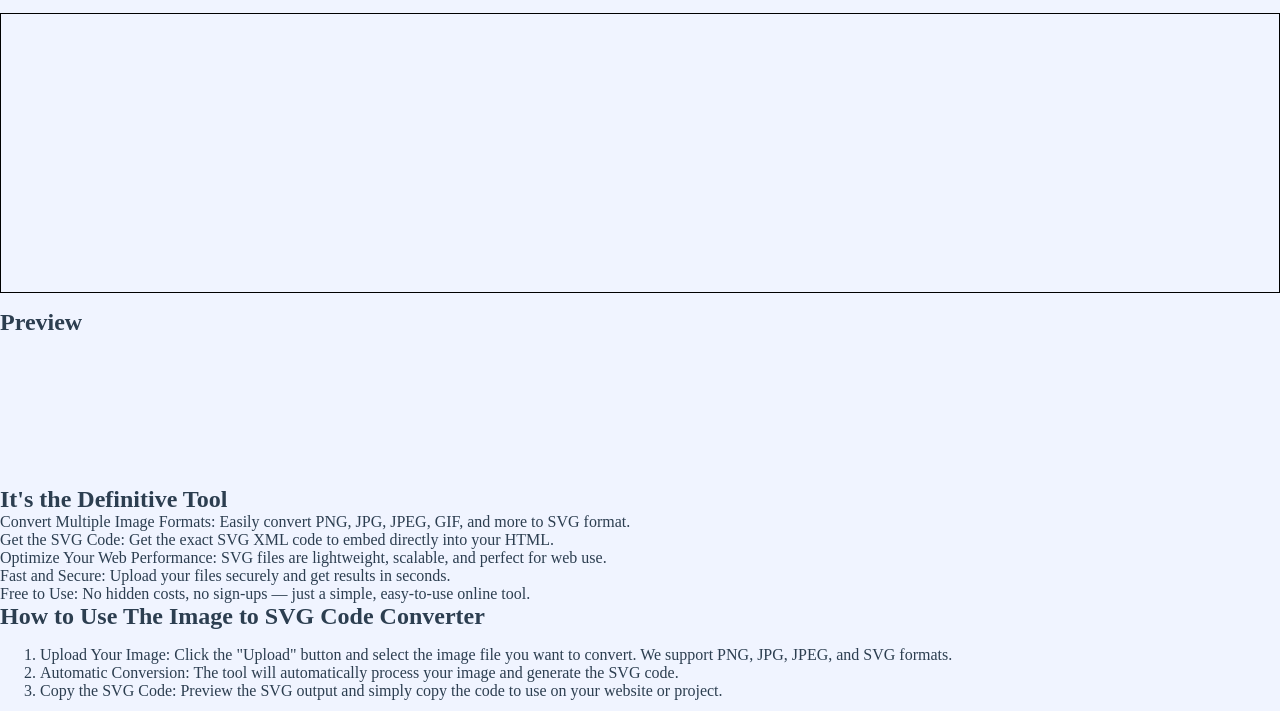
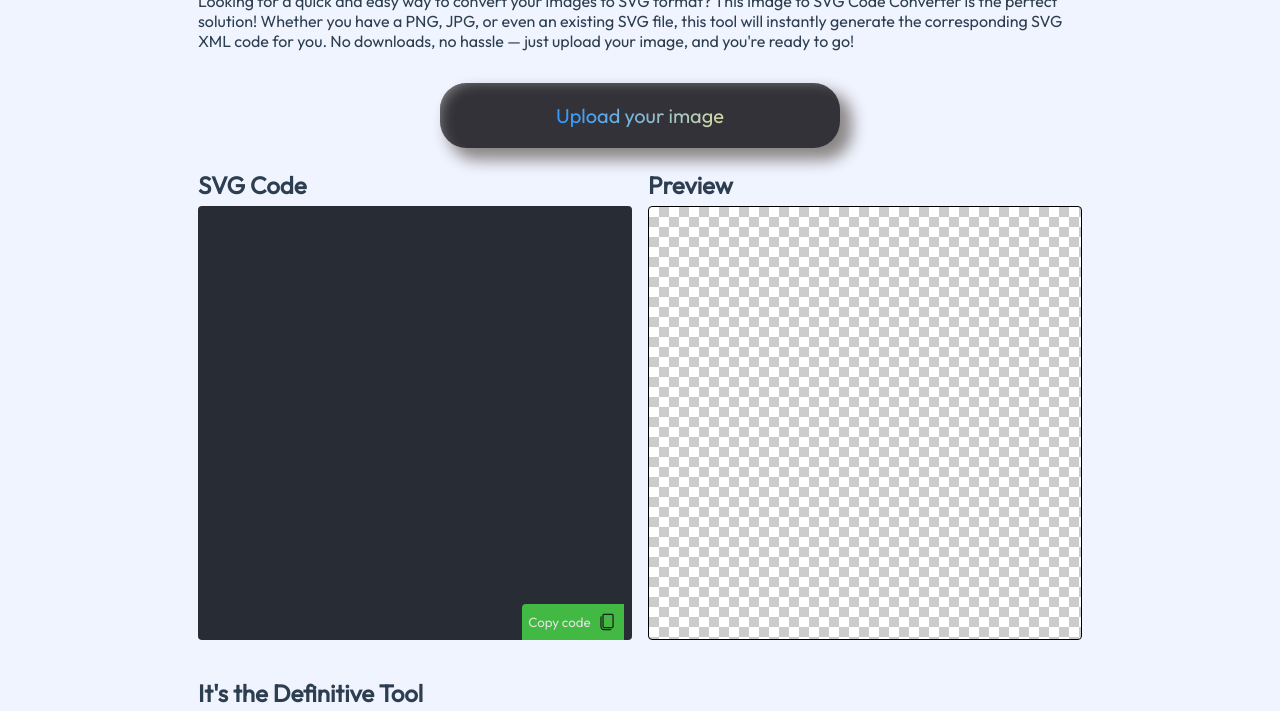
Before and after one commit to lricci58/img-to-svg-code, a plain HTML site: page index.html in a window 1280 px wide. Shown: the part 97-808 px from the top of the page. Drawn offline with nearby package versions, Linux system fonts and the light colour scheme; a web font is replaced by a local one.

Commit message:
added functionality to upload image, copy svg, etc... and added styles only to the tool itself

```diff
--- a/css/base.css
+++ b/css/base.css
@@ -1,6 +1,6 @@
 @charset "UTF-8";
 
-@import url("css/includes/fonts.css");
+@import url("includes/fonts.css");
 
 :root {
 	--primary-clr: #359aff;
@@ -28,9 +28,9 @@
 	--ubuntu-light: "Ubuntu Light";
 
 	/* Scrollbar */
-	--scrollbar-track-color: #14111100;
-	--scrollbar-thumb-color: var(--lv2-clr1);
-	--scrollbar-thumb-hover-color: var(--lv1-clr5);
+	--scrollbar-track-color: #b5b7c0;
+	--scrollbar-thumb-color: #413737;
+	--scrollbar-thumb-hover-color: #584c4c;
 
 	--scrollbar-width-pc: 8px;
 	--scrollbar-width-mb: 0px;
@@ -162,6 +162,11 @@ ul {
 	list-style-type: none;
 }
 
+ol {
+	padding: 0;
+	padding-left: 1em;
+}
+
 a {
 	text-decoration: none;
 }
--- a/css/home.css
+++ b/css/home.css
@@ -1,28 +1,167 @@
-header {}
+:root {
+    --min-padding: 0.5em;
+    --preferred-width: calc(95vw - (var(--min-padding) * 2));
+}
 
-section {}
+main,
+footer {
+    margin: auto;
+    width: min(100%, 900px);
+    padding: calc(var(--min-padding) * 2) var(--min-padding);
+}
 
-footer {}
+main {
+    display: flex;
+    flex-direction: column;
+    gap: 2em;
+}
 
-.tool-container {}
+/* header {}
 
-#image-input {}
+section {} */
+
+footer {
+    margin: auto;
+}
+
+h1 {
+    margin: 0.5em 0;
+}
+
+h2 {
+    margin: 0.25em 0;
+}
+
+ul {
+    padding-left: 1em;
+    list-style-type: unset;
+}
+
+.tool-container {
+    display: flex;
+    flex-direction: column;
+    gap: 1em;
+}
+
+#image-input {
+    display: none;
+}
+
+.upload-image-button {
+    display: block;
+    margin: auto;
+    width: min(100%, 400px);
+    border-radius: 2em;
+    background-color: var(--tertiary-clr);
+    box-shadow: 10px 10px 15px 2px #8b8686, 8px 6px 15px -10px #a1a1a1 inset;
+    outline: none;
+}
+
+.upload-image-button>.mask-text {
+    /* font-size: clamp(1.25em, 1.5vw, 1.5em); */
+    font-size: 1.5em;
+    padding: 1em 2em;
+
+    display: inline-block;
+    background: linear-gradient(to right, var(--primary-clr) 20%, var(--secondary-clr));
+    background-clip: text;
+    color: transparent;
+}
+
+.svg-code-output-container,
+#svg-output-preview {
+    display: block;
+    margin: auto;
+    /* width: min(100vw, 434px);
+    height: min(100vw, 434px); */
+    width: clamp(300px, 95vw, 434px);
+    height: clamp(300px, 95vw, 434px);
+}
+
+.svg-code-output-container {
+    position: relative;
+}
 
 #svg-code-output {
+    width: 100%;
+    height: 100%;
+    padding: 0.5em 1em;
     border: 1px solid black;
-    padding: 0.5em 1em;
-    height: 35vh;
+
+    /* code editor */
+    font-family: 'Courier New', monospace;
+    font-size: 0.85em;
+    line-height: 1.5;
+    background-color: #282c34;
+    color: #ffffff;
+    border: none;
+    padding: 10px;
+    border-radius: 4px;
+    resize: none;
+
     text-wrap: wrap;
-    overflow: auto;
+    overflow-y: scroll;
 }
 
 #svg-output-preview {
+    border: 1px solid black;
+    border-radius: 4px;
+    background-color: white;
+    background-image: url(../res/imgs/checkers.svg);
+
+    display: flex;
+    justify-content: center;
+    align-items: center;
+    font-size: 1.8em;
+    font-weight: bold;
+}
+
+.svg-code-container>h2,
+.svg-preview-container>h2 {
     display: block;
-    margin: auto;
-    width: min(100%, 512px);
+    margin-left: auto;
+    margin-right: auto;
+    width: clamp(300px, 95vw, 434px);
+}
+
+#copy-button {
+    position: absolute;
+    bottom: 0;
+    right: var(--scrollbar-width);
+
+    padding: clamp(0.5em, 1vh, 1em) 0.5em;
+    background-color: #42b942;
+    color: var(--text-clr-3);
+    border-top-left-radius: 4px;
+
+    display: flex;
+    align-items: center;
+    gap: 0.5em;
+}
+
+.clipboard-ic {
+    width: 1.5em;
+    height: 1.5em;
+}
+
+.clipboard-ic svg {
+    cursor: pointer;
 }
 
 #svg-output-preview>svg {
     width: 100%;
     height: 100%;
 }
+
+@media (width>1024px) {
+    .tool-container {
+        display: grid;
+        grid-template-columns: repeat(2, 1fr);
+        grid-template-rows: auto;
+        gap: 1em;
+    }
+
+    .input-container {
+        grid-column: 1 / -1;
+    }
+}
--- a/index.html
+++ b/index.html
@@ -69,16 +69,19 @@
 </head>
 
 <body>
+    <main>
         <header>
             <!-- main heading -->
             <h1>Free Online Image to SVG Code Converter</h1>
 
             <!-- intro paragraph -->
-        <p>Looking for a quick and easy way to convert your images to SVG format? This Image to SVG Code Converter is
+            <p>Looking for a quick and easy way to convert your images to SVG format? This Image to SVG Code Converter
+                is
                 the
                 perfect solution! Whether you have a PNG, JPG, or even an existing SVG file, this tool will instantly
                 generate
-            the corresponding SVG XML code for you. No downloads, no hassle — just upload your image, and you're ready
+                the corresponding SVG XML code for you. No downloads, no hassle — just upload your image, and you're
+                ready
                 to
                 go!
             </p>
@@ -86,10 +89,27 @@
 
         <!-- tool itself, interface -->
         <section class="tool-container">
-        <input type="file" id="image-input" accept="image/*" />
-        <pre id="svg-code-output"></pre>
+            <div class="input-container">
+                <input id="image-input" type="file" accept="image/*" />
+                <button class="upload-image-button" onclick="document.getElementById('image-input').click();">
+                    <span class="mask-text">Upload your image</span>
+                </button>
+            </div>
+
+            <div class="svg-code-container">
+                <h2>SVG Code</h2>
+                <div class="svg-code-output-container">
+                    <textarea id="svg-code-output"></textarea>
+                    <button id="copy-button">
+                        Copy code
+                        <object class="clipboard-ic" data="/res/imgs/icons/clipboard.svg" type="image/svg+xml"></object>
+                    </button>
+                </div>
+            </div>
+            <div class="svg-preview-container">
                 <h2>Preview</h2>
                 <object id="svg-output-preview"></object>
+            </div>
         </section>
 
         <!-- features -->
@@ -108,11 +128,13 @@
         <section>
             <h2>How to Use The Image to SVG Code Converter</h2>
             <ol>
-            <li>Upload Your Image: Click the "Upload" button and select the image file you want to convert. We support
+                <li>Upload Your Image: Click the "Upload" button and select the image file you want to convert. We
+                    support
                     PNG,
                     JPG, JPEG, and SVG formats.</li>
                 <li>Automatic Conversion: The tool will automatically process your image and generate the SVG code.</li>
-            <li>Copy the SVG Code: Preview the SVG output and simply copy the code to use on your website or project.
+                <li>Copy the SVG Code: Preview the SVG output and simply copy the code to use on your website or
+                    project.
                 </li>
             </ol>
         </section>
@@ -124,13 +146,16 @@
                 designs
                 due to its many benefits:</h4>
             <ul>
-            <li>Scalable and Responsive: SVG images retain their quality at any size, making them perfect for responsive
+                <li>Scalable and Responsive: SVG images retain their quality at any size, making them perfect for
+                    responsive
                     web
                     designs.</li>
-            <li>Smaller File Sizes: SVG files are typically smaller than raster images, which means faster loading times
+                <li>Smaller File Sizes: SVG files are typically smaller than raster images, which means faster loading
+                    times
                     and
                     better SEO performance.</li>
-            <li>Editable and Searchable: Unlike raster images, SVGs are made up of XML code, which makes them easy to
+                <li>Editable and Searchable: Unlike raster images, SVGs are made up of XML code, which makes them easy
+                    to
                     edit,
                     animate, and search for text content.</li>
             </ul>
@@ -138,27 +163,34 @@
 
         <section>
             <h2>Frequently Asked Questions (FAQs)</h2>
+            <ul>
                 <li>
-            <h5>What image formats can I convert to SVG?</h5>
+                    <h4>What image formats can I convert to SVG?</h4>
                     <span>You can convert PNG, JPG, JPEG, GIF, and even existing SVG files to SVG XML code with the
                         converter.</span>
                 </li>
                 <li>
-            <h5>Is this tool free to use?</h5>
+                    <h4>Is this tool free to use?</h4>
                     <span>Yes! The Image to SVG Code Converter is completely free, with no hidden charges or sign-up
                         requirements.</span>
                 </li>
                 <li>
-            <h5>How does the converter handle white or transparent images?</h5>
-            <span>The converter ensures accurate conversion, even with white or transparent images, by optimizing color
+                    <h4>How does the converter handle white or transparent images?</h4>
+                    <span>The converter ensures accurate conversion, even with white or transparent images, by
+                        optimizing
+                        color
                         thresholds and detection algorithms.</span>
                 </li>
                 <li>
-            <h5>Can I use the SVG code on my website?</h5>
-            <span>Absolutely! Once converted, you can embed the SVG code directly into your HTML for high-quality vector
+                    <h4>Can I use the SVG code on my website?</h4>
+                    <span>Absolutely! Once converted, you can embed the SVG code directly into your HTML for
+                        high-quality
+                        vector
                         graphics.</span>
                 </li>
+            </ul>
         </section>
+    </main>
 
     <footer>
         <!-- About: Learn more about the free tools designed to help developers and designers create faster, optimized web experiences.
```
Also changed, not shown: js/home.js (+98 -74 lines), res/imgs/checkers.svg (added), res/imgs/icons/clipboard.svg (added). Lines whose indentation alone changed are shown as unchanged.
